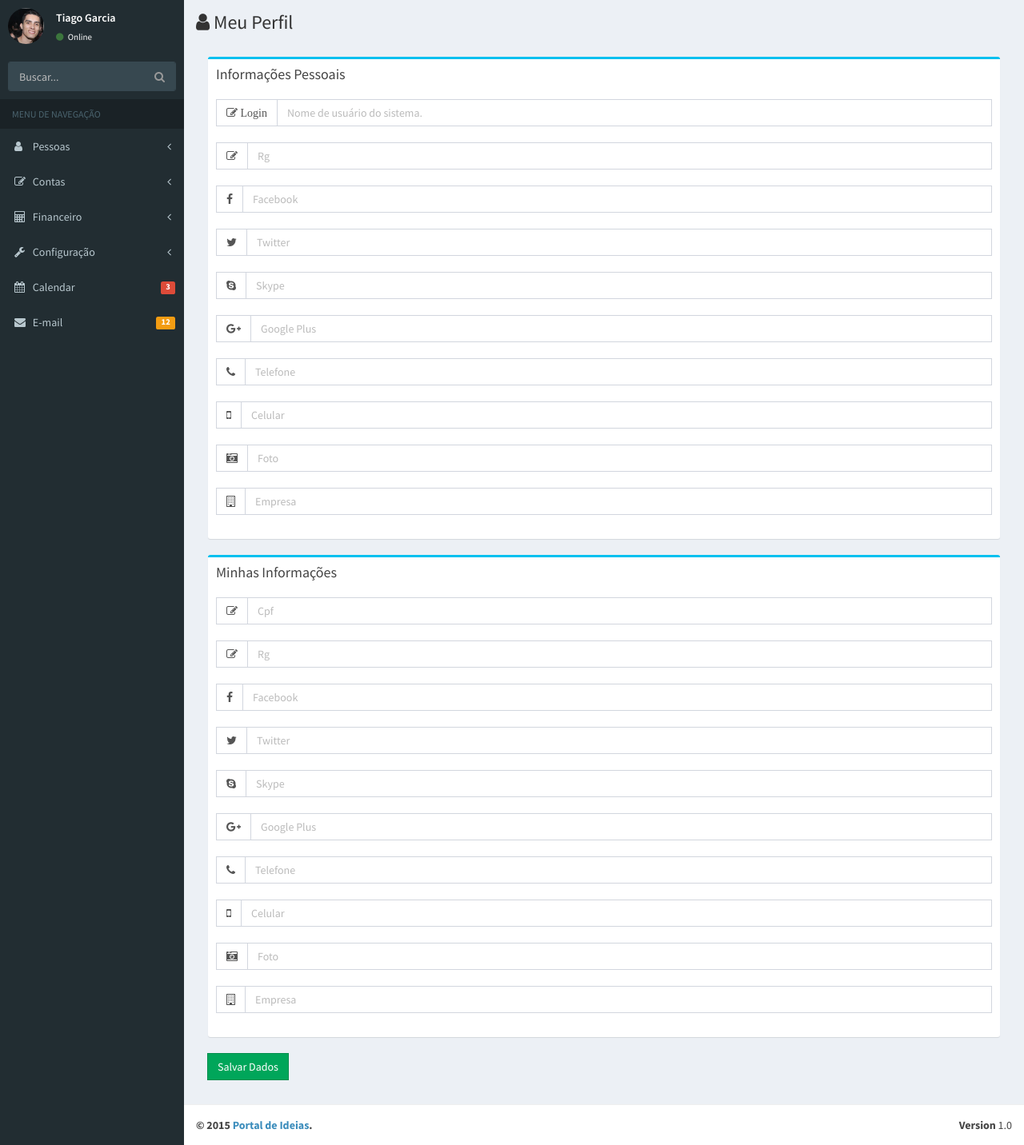
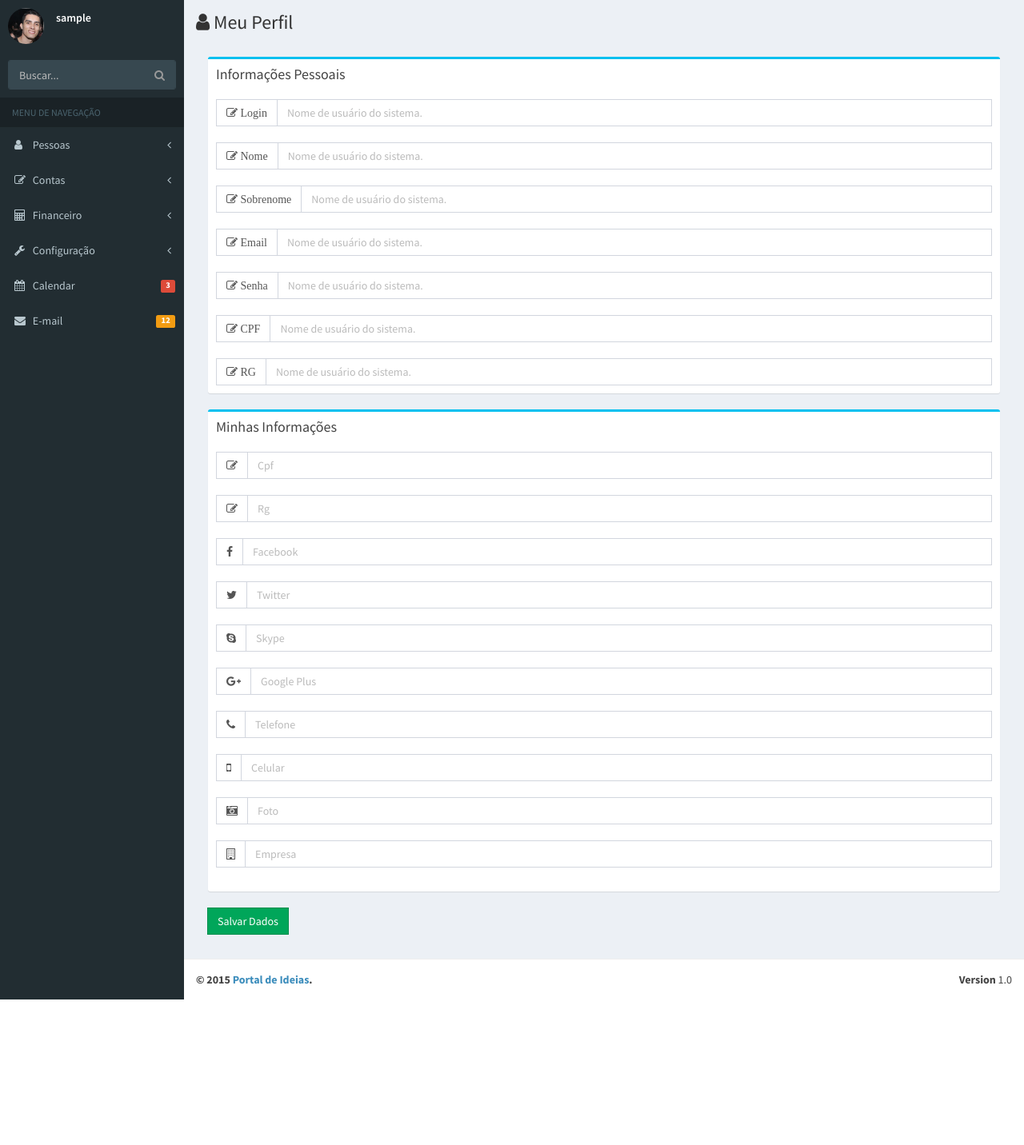
Before and after one commit to mateusportal/portalconta, a Django app: page /sistema/usuario/ in a window 1280 px wide. Shown: the part 50-1482 px from the top of the page at 80% size. After the commit the page ends 1300 px from the top, so only its background shows below. Run offline with Django 3.2, Linux system fonts and the light colour scheme; the visitor is signed in with stand-in values (Sample User, id 1); parts of the project's set-up code (start-up, migrations or seed data) failed here and were passed over; some libraries are stand-ins or nearby versions.

Commit message:
Subindo sistema

```diff
--- a/core/templates/sistema/template.html
+++ b/core/templates/sistema/template.html
@@ -27,7 +27,7 @@
         <nav class="navbar navbar-static-top" role="navigation">
           <!-- Sidebar toggle button-->
           <a href="#" class="sidebar-toggle" data-toggle="offcanvas" role="button">
-            <span class="sr-only">Toggle navigation</span>
+            <span class="sr-only">Navegação</span>
           </a>
           <!-- Navbar Right Menu -->
           <div class="navbar-custom-menu">
@@ -290,9 +290,9 @@
               <img src="/static/sistema/img/user2-160x160.jpg" class="img-circle" alt="User Image" />
             </div>
             <div class="pull-left info">
-              <p>Tiago Garcia</p>
+              <p>{{ user.username }}</p>
 
-              <a href="#"><i class="fa fa-circle text-success"></i> Online</a>
+              <!-- <a href="#"><i class="fa fa-circle text-success"></i> Online</a> -->
             </div>
           </div>
           <!-- search form -->
--- a/core/templates/sistema/usuario.html
+++ b/core/templates/sistema/usuario.html
@@ -1,4 +1,5 @@
 {% extends "sistema/template.html" %}
+{% load i18n %}
 {% block titulo %}Meu Perfil{% endblock %}
 {% block container_titulo %}<i class="fa fa-user"></i> Meu Perfil{% endblock %}
 
@@ -8,59 +9,44 @@
         <div class="col-md-12">
             <div class="box box-info">
                 <div class="box-header">
-                    <h3 class="box-title">Informações Pessoais</h3>
+                    <h3 class="box-title">{% trans "Informações Pessoais" %}</h3>
                 </div>
                 <div class="box-body">
                     <div class="input-group">
-                        <span class="input-group-addon"><i class="fa fa-edit"> Login</i></span>
+                        <span class="input-group-addon"><i class="fa fa-edit"> {% trans "Login" %}</i></span>
                         <input type="text" class="form-control"  placeholder="Nome de usuário do sistema.">
                     </div>
                     <br/>
                     <div class="input-group">
-                        <span class="input-group-addon"><i class="fa fa-edit"></i></span>
-                        <input type="text" class="form-control"id="rg" placeholder="Rg">
-                    </div>
-                    <br />
-                    <div class="input-group">
-                        <span class="input-group-addon"><i class="fa fa-facebook"></i></span>
-                        <input type="text" class="form-control" placeholder="Facebook">
+                        <span class="input-group-addon"><i class="fa fa-edit"> {% trans "Nome" %}</i></span>
+                        <input type="text" class="form-control"  placeholder="Nome de usuário do sistema.">
                     </div>
                     <br/>
                     <div class="input-group">
-                        <span class="input-group-addon"><i class="fa fa-twitter"></i></span>
-                        <input type="text" class="form-control" placeholder="Twitter">
+                        <span class="input-group-addon"><i class="fa fa-edit"> {% trans "Sobrenome" %}</i></span>
+                        <input type="text" class="form-control"  placeholder="Nome de usuário do sistema.">
                     </div>
                     <br/>
                     <div class="input-group">
-                        <span class="input-group-addon"><i class="fa fa-skype"></i></span>
-                        <input type="email" class="form-control" placeholder="Skype">
-                    </div>
-                    <br />
-                    <div class="input-group">
-                        <span class="input-group-addon"><i class="fa fa-google-plus"></i></span>
-                        <input type="email" class="form-control" placeholder="Google Plus">
-                    </div>
-                    <br />
-                        <div class="input-group">
-                        <span class="input-group-addon"><i class="fa fa-phone"></i></span>
-                        <input type="text" class="form-control" placeholder="Telefone">
+                        <span class="input-group-addon"><i class="fa fa-edit"> {% trans "Email" %}</i></span>
+                        <input type="text" class="form-control"  placeholder="Nome de usuário do sistema.">
                     </div>
                     <br/>
                     <div class="input-group">
-                        <span class="input-group-addon"><i class="fa fa-mobile"></i></span>
-                        <input type="text" class="form-control" placeholder="Celular">
-                    </div>
-                    <br />
-                        <div class="input-group">
-                        <span class="input-group-addon"><i class="fa fa-camera-retro"></i></span>
-                        <input type="text" class="form-control" placeholder="Foto">
+                        <span class="input-group-addon"><i class="fa fa-edit"> {% trans "Senha" %}</i></span>
+                        <input type="text" class="form-control"  placeholder="Nome de usuário do sistema.">
                     </div>
                     <br/>
                     <div class="input-group">
-                        <span class="input-group-addon"><i class="fa fa-building-o"></i></span>
-                        <input type="text" class="form-control" placeholder="Empresa">
+                        <span class="input-group-addon"><i class="fa fa-edit"> {% trans "CPF" %}</i></span>
+                        <input type="text" class="form-control"  placeholder="Nome de usuário do sistema.">
                     </div>
                     <br/>
+                    <div class="input-group">
+                        <span class="input-group-addon"><i class="fa fa-edit"> {% trans "RG" %}</i></span>
+                        <input type="text" class="form-control"  placeholder="Nome de usuário do sistema.">
+                    </div>
+
                 </div><!-- /.box-body -->
             </div><!-- /.box -->
 
```
